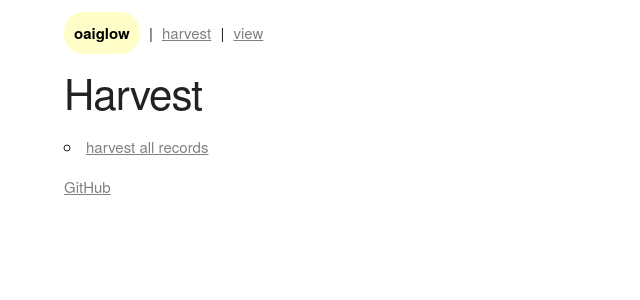
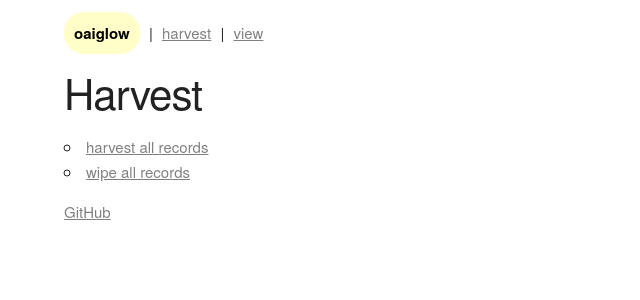
Before and after one commit to WSULib/oaiglow, a Flask app: a page that uses oaiglow/templates/harvest.html in a window 1280 px wide. Shown: the top 300 px of the page, without its empty margins (0-640 px from the left). Run offline with Flask 2, Linux system fonts and the light colour scheme.

Commit message:
adding table wipe to 'harvest' module

```diff
--- a/oaiglow/templates/harvest.html
+++ b/oaiglow/templates/harvest.html
@@ -10,6 +10,7 @@
 	<div class="twelve columns">
 		<ul>
 			<li><a href="/{{localConfig.OAIGLOW_APP_PREFIX}}/harvest/all">harvest all records</a></li>
+			<li><a href="/{{localConfig.OAIGLOW_APP_PREFIX}}/harvest/wipe">wipe all records</a></li>
 		</ul>
 	</div>
 </div>
--- a/oaiglow/views.py
+++ b/oaiglow/views.py
@@ -59,6 +59,19 @@ def harvest_all():
 	return render_template("harvest_status.html", localConfig=localConfig, harvest_count=len(ogs))
 
 
+# wipe all records
+@oaiglow_app.route("/%s/harvest/wipe/" % (localConfig.OAIGLOW_APP_PREFIX), methods=['POST', 'GET'])
+@oaiglow_app.route("/%s/harvest/wipe" % (localConfig.OAIGLOW_APP_PREFIX), methods=['POST', 'GET'])
+def wipe():
+
+	# DEBUG - using static records
+	from console import console
+	console.tableWipe()
+
+	return redirect("/%s/harvest/" % (localConfig.OAIGLOW_APP_PREFIX))
+
+
+
 ####################
 # VIEW
 ####################
```
